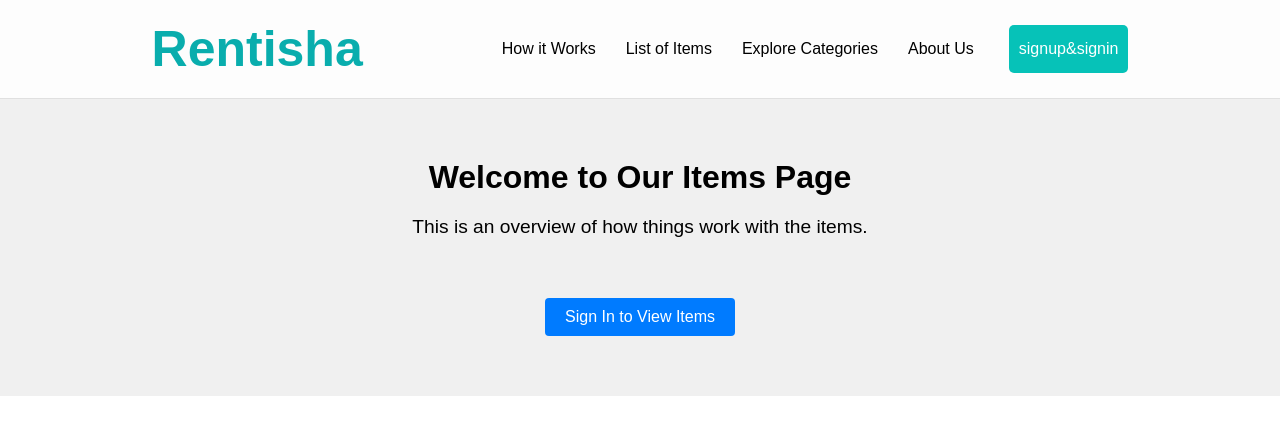
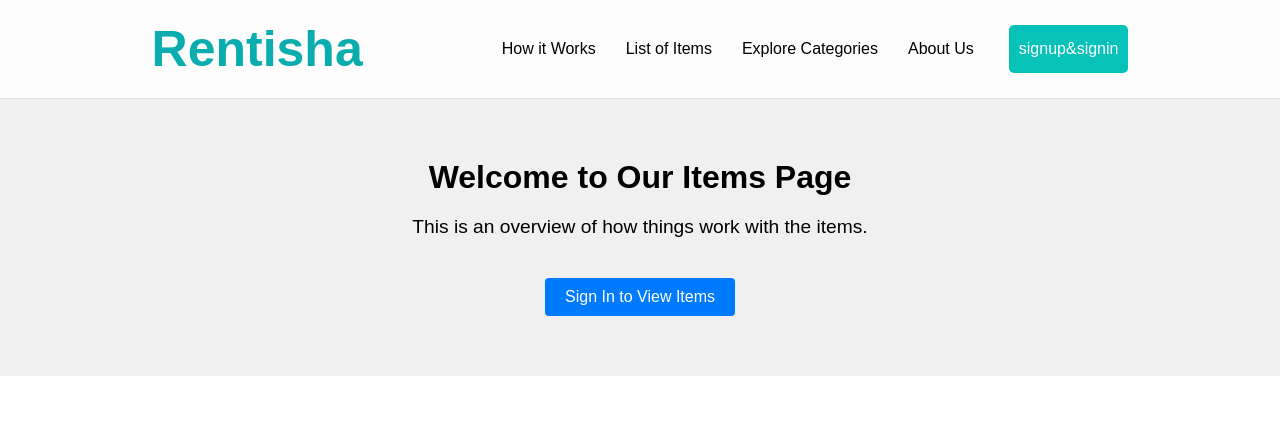
Before and after one commit to emanikor/rentisha, a React (Create React App) app in the folder rentisha-app/: page /list in a window 1280 px wide. Shown: the top 434 px of the page. Built offline with nearby package versions, Linux system fonts and the light colour scheme.

Commit message:
check authenticated to list and item

```diff
--- a/rentisha-app/src/components/ListOfItem/ItemsFrontPage.js
+++ b/rentisha-app/src/components/ListOfItem/ItemsFrontPage.js
@@ -15,7 +15,7 @@ const ItemsFrontPage = () => {
           View Items
         </Link>
       ) : (
-        <Link to="/sign" className="btnHero">
+        <Link to="/sign" className="btnHero1">
           Sign In to View Items
         </Link>
       )}
--- a/rentisha-app/src/components/ListOfItem/ListOfItems.css
+++ b/rentisha-app/src/components/ListOfItem/ListOfItems.css
@@ -139,7 +139,7 @@
     margin-bottom: 40px;
   }
 
-  .btnHero,
+  .btnHero1,
   .btnHero1 {
     display: inline-block;
     padding: 10px 20px;
@@ -152,7 +152,7 @@
     cursor: pointer;
   }
 
-  .btnHero:hover,
+  .btnHero1:hover,
   .btnHero1:hover {
     background-color: #0056b3;
   }
--- a/rentisha-app/src/components/Regristration/SignIn.js
+++ b/rentisha-app/src/components/Regristration/SignIn.js
@@ -4,10 +4,12 @@ import { ToastContainer, toast } from "react-toastify";
 import "react-toastify/dist/ReactToastify.css";
 import axios from "axios";
 import './Sign.css';
+import { useAuth } from '../Authentication/AuthContext';
 
 
 export const SignIn = (props) => {
   const Navigate = useNavigate();
+
   const initialValues = {
     email: "",
     password: "",
@@ -22,6 +24,8 @@ export const SignIn = (props) => {
   });
 
   const [values, setValues] = useState(initialValues);
+  const { login } = useAuth();
+
 
   const handleSubmit = async (e) => {
     e.preventDefault();
@@ -56,6 +60,8 @@ export const SignIn = (props) => {
 
     // reset
     setValues(initialValues);
+
+    login();
   };
 
   return (
--- a/rentisha-app/src/components/Regristration/SignUp.js
+++ b/rentisha-app/src/components/Regristration/SignUp.js
@@ -59,7 +59,7 @@ export const Register = (props) => {
 
     if (!isStrongPassword(values.password)) {
       generateError("Password must be at least 8 characters and include uppercase, lowercase, numbers, and special characters.");
-      return; // Don't proceed with submission
+      return;
     }
 
     try {
```
